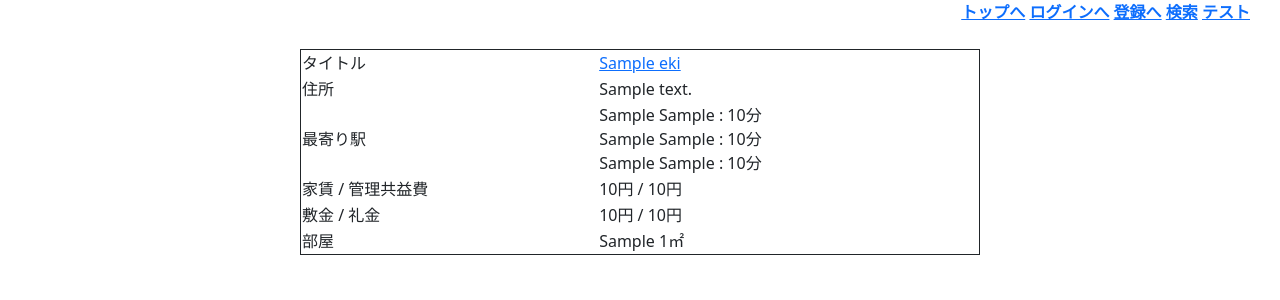
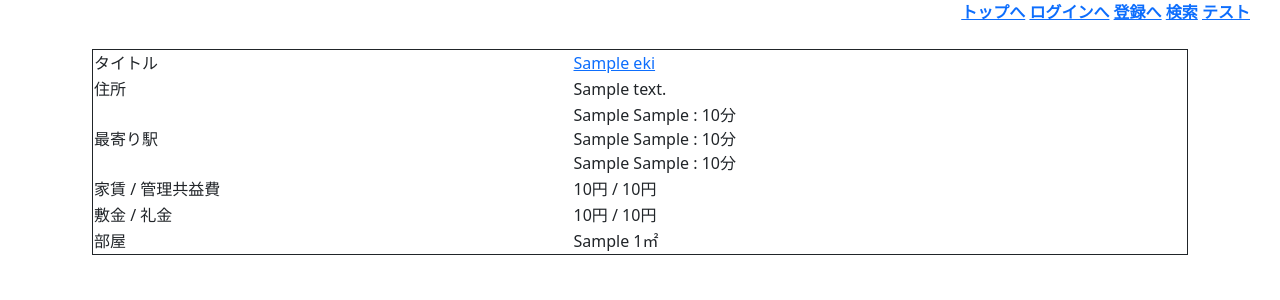
Before and after one commit to ktwj/SearchEstate, a Flask app: template templates/test.html in a window 1280 px wide. Shown: the part 56-356 px from the top of the page. Run offline with Flask 2, Linux system fonts and the light colour scheme; the template is opened without the code that fills it: most values are stand-ins (such as "Sample title", 1, 10 or a date in 2020); some libraries are stand-ins or nearby versions.

Commit message:
commit 11/18 15

```diff
--- a/templates/test.html
+++ b/templates/test.html
@@ -4,7 +4,6 @@
     .table-wrapper{
         margin:15px auto;
         display: grid;
-        max-width:700px;
         grid-template-columns:  repeat(auto-fill, minmax(700px, 1fr));
     }
     .table-wrapper table{
```
